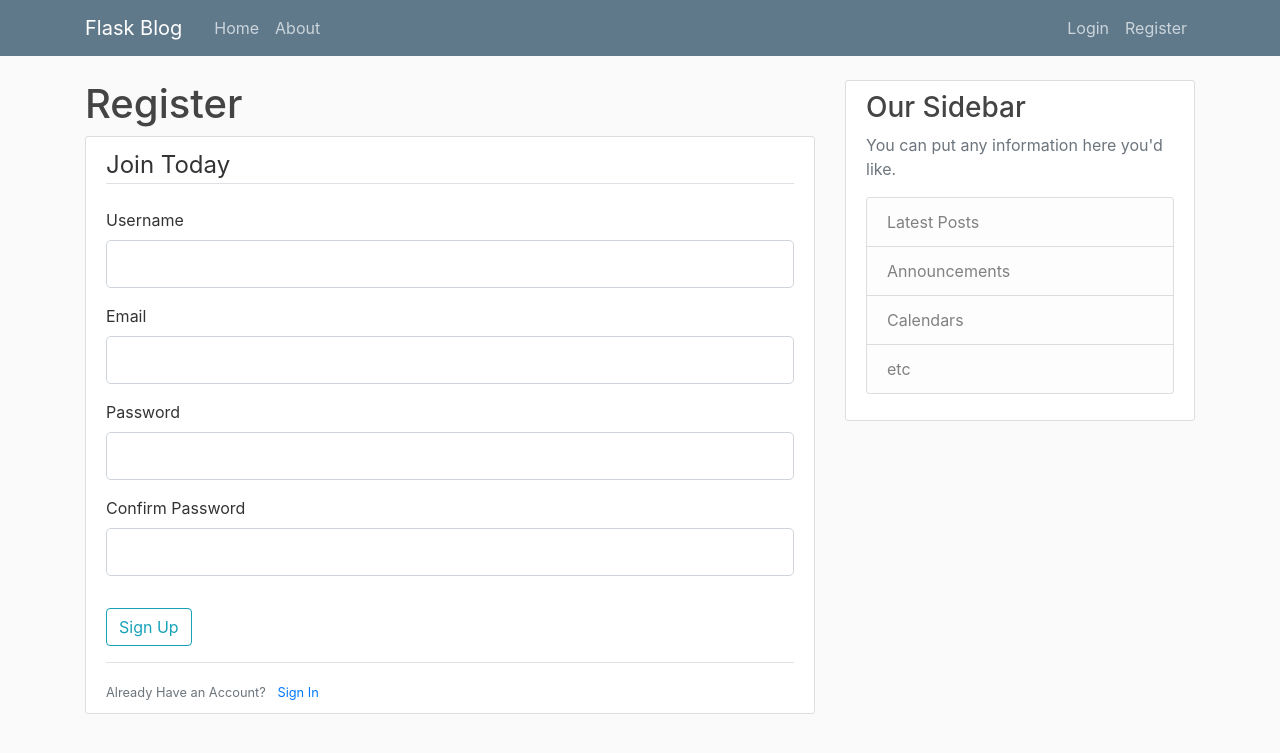
After one commit to jnhoang/flask_blog, a Flask app: page /register in a window 1280 px wide. The commit adds this page. Shown: the top 753 px of the page. Run offline with Flask 2, Linux system fonts and the light colour scheme; some libraries are stand-ins or nearby versions.

Commit message:
parts 3 - login/register  added

```diff
--- a/flaskblog.py
+++ b/flaskblog.py
@@ -1,5 +1,12 @@
-from flask import Flask, render_template, url_for
-app = Flask(__name__)
+from flask import Flask, render_template, url_for, flash, redirect
+import os
+from forms import RegistrationForm, LoginForm
+# App imports
+
+
+# Instantiate App
+app                      = Flask(__name__)
+app.config['SECRET_KEY'] = os.environ.get('FLASKBLOG_SECRETS_KEY')
 
 posts = [
   {
@@ -22,9 +29,36 @@ posts = [
 def home():
   return render_template('home.html', posts=posts)
 
+
 @app.route('/about')
 def about():
   return render_template('about.html', title='About')
 
+
+@app.route('/register', methods=['GET', 'POST'])
+def register():
+  form = RegistrationForm()
+  if form.validate_on_submit():
+    flash('Account created for %s' % form.username.data, 'success')
+    return redirect(url_for('home'))
+
+  return render_template('register.html', title='Register', form=form)
+
+
+@app.route('/login', methods=['GET', 'POST'])
+def login():
+  form = LoginForm()
+  if form.validate_on_submit():
+    if form.email.data == 'admin@blog.com' and form.password.data == 'password':
+      flash('You have been logged in!', 'success')
+      return redirect(url_for('home'))
+    else:
+      flash('Login unccessful. Please check username and password', 'danger')
+  return render_template('login.html', title='Login', form=form)
+
+
+
+
+
 if __name__ == '__main__':
   app.run(debug=True)
--- /dev/null
+++ b/forms.py
@@ -0,0 +1,18 @@
+from flask_wtf import  FlaskForm
+from wtforms import StringField, PasswordField, SubmitField, BooleanField
+from wtforms.validators import DataRequired, Length, Email, EqualTo
+
+
+class RegistrationForm(FlaskForm):
+  username          = StringField('Username'          , validators = [DataRequired(), Length(min=2, max=20)])
+  email             = StringField('Email'             , validators = [DataRequired(), Email()])
+  password          = PasswordField('Password'        , validators = [DataRequired()])
+  confirm_password  = PasswordField('Confirm Password', validators = [DataRequired(), EqualTo('password')])
+  submit            = SubmitField('Sign Up')
+
+
+class LoginForm(FlaskForm):
+  email    = StringField('Email'      , validators = [DataRequired(), Email()])
+  password = PasswordField('Password' , validators = [DataRequired()])
+  remember = BooleanField('Remember Me')
+  submit   = SubmitField('Login')
--- a/templates/layout.html
+++ b/templates/layout.html
@@ -31,13 +31,13 @@
         </button>
         <div class="collapse navbar-collapse" id="navbarToggle">
           <div class="navbar-nav mr-auto">
-            <a class="nav-item nav-link" href="/">Home</a>
-            <a class="nav-item nav-link" href="/about">About</a>
+            <a class="nav-item nav-link" href="{{ url_for('home') }}">Home</a>
+            <a class="nav-item nav-link" href="{{ url_for('about') }}">About</a>
           </div>
           <!-- Navbar Right Side -->
           <div class="navbar-nav">
-            <a class="nav-item nav-link" href="/login">Login</a>
-            <a class="nav-item nav-link" href="/register">Register</a>
+            <a class="nav-item nav-link" href="{{ url_for('login') }}">Login</a>
+            <a class="nav-item nav-link" href="{{ url_for('register') }}">Register</a>
           </div>
         </div>
       </div>
@@ -47,6 +47,15 @@
   <main role="main" class="container">
     <div class="row">
       <div class="col-md-8">
+        {% with messages = get_flashed_messages(with_categories=true) %}
+          {% if messages %}
+            {% for category, message in messages %}
+              <div class="alert alert-{{ category }}">
+                {{ message }}
+              </div>
+            {% endfor %}
+          {% endif %}
+        {% endwith %}
         {% block content %}{% endblock %}
       </div>
       <div class="col-md-4">
--- /dev/null
+++ b/templates/register.html
@@ -0,0 +1,78 @@
+{% extends 'layout.html' %}
+
+{% block content %}
+  <h1>Register</h1>
+  <div class="content-section">
+    <!-- action is empty so on post, data will go to same route serving page -->
+    <form action="" method="POST">
+      {{ form.hidden_tag() }}
+      <fieldset class="form-group">
+        <legend class="border-bottom mb-4">Join Today</legend>
+        <div class="form-group">
+          {{ form.username.label(class='form-control-label') }}
+          {% if form.username.errors %}
+            {{ form.username(class='form-control form-control-lg is-invalid') }}
+            <div class="invalid-feedback">
+              {% for error in form.username.errors %}
+                <span>{{ error }}</span>
+              {% endfor %}
+            </div>
+          {% else %}
+            {{ form.username(class='form-control form-control-lg') }}
+          {% endif %}
+        </div>
+
+        <div class="form-group">
+          {{ form.email.label(class='form-control-label') }}
+          {% if form.email.errors %}
+            {{ form.email(class='form-control form-control-lg is-invalid') }}
+            <div class="invalid-feedback">
+              {% for error in form.email.errors %}
+                <span>{{ error }}</span>
+              {% endfor %}
+            </div>
+          {% else %}
+            {{ form.email(class='form-control form-control-lg') }}
+          {% endif %}
+        </div>
+
+        <div class="form-group">
+          {{ form.password.label(class='form-control-label') }}
+          {% if form.password.errors %}
+            {{ form.password(class='form-control form-control-lg is-invalid') }}
+            <div class="invalid-feedback">
+              {% for error in form.password.errors %}
+                <span>{{ error }}</span>
+              {% endfor %}
+            </div>
+          {% else %}
+            {{ form.password(class='form-control form-control-lg') }}
+          {% endif %}
+        </div>
+
+        <div class="form-group">
+          {{ form.confirm_password.label(class='form-control-label') }}
+          {% if form.confirm_password.errors %}
+            {{ form.confirm_password(class='form-control form-control-lg is-invalid') }}
+            <div class="invalid-feedback">
+              {% for error in form.confirm_password.errors %}
+                <span>{{ error }}</span>
+              {% endfor %}
+            </div>
+          {% else %}
+            {{ form.confirm_password(class='form-control form-control-lg') }}
+          {% endif %}
+        </div>
+      </fieldset>
+      <div class="form-group">
+        {{ form.submit(class="btn btn-outline-info") }}
+      </div>
+    </form>
+    <div class="border-top pt-3">
+      <small class="text-muted">
+        Already Have an Account? <a class="ml-2" href="{{ url_for('login') }}">Sign In</a>
+      </small>
+    </div>
+  </div>
+
+{% endblock content %}
```
Also changed, not shown: templates/login.html (added, +60 -0 lines).
